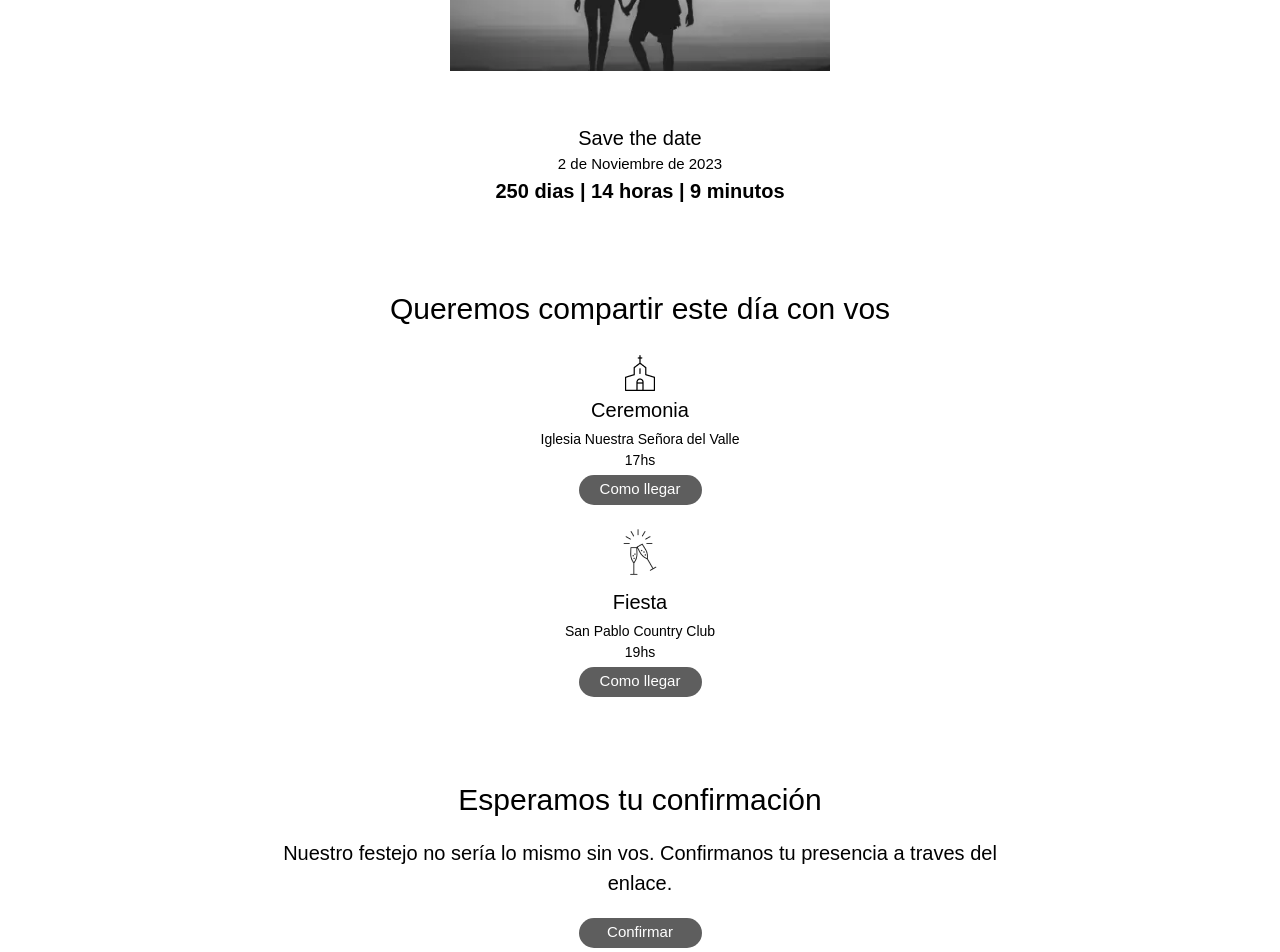
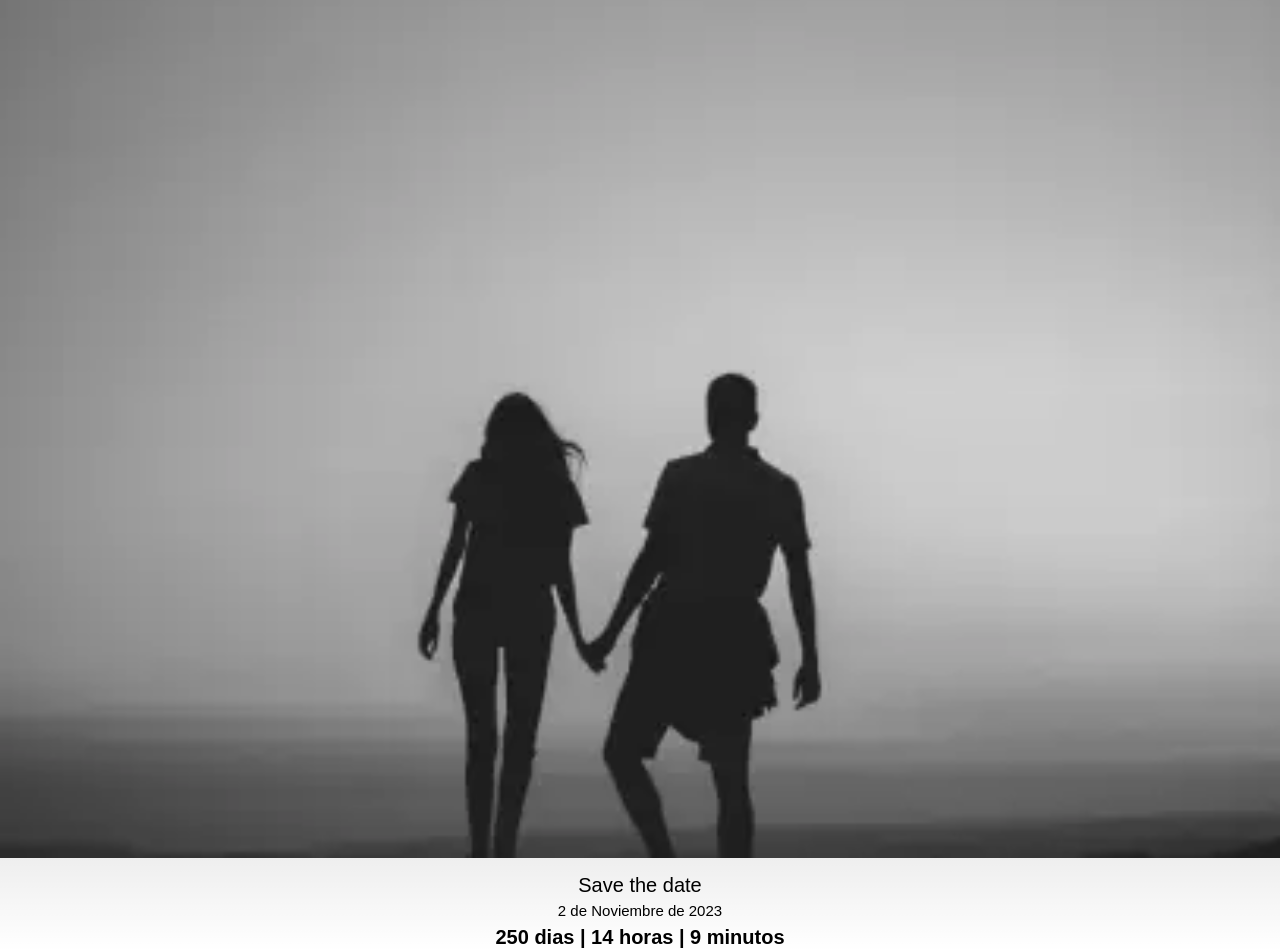
Before and after one commit to Martinasorialanzi/wedPractice, a Next.js app: page / in a window 1280 px wide. Shown: the part 460-1412 px from the top of the page. Built offline with nearby package versions, Linux system fonts and the light colour scheme; a web font is replaced by a local one.

Commit message:
foto ppal

```diff
--- a/package.json
+++ b/package.json
@@ -13,6 +13,7 @@
     "@emotion/styled": "^11.11.0",
     "@mui/icons-material": "^5.15.11",
     "@mui/material": "^5.15.11",
+    "gsap": "^3.12.5",
     "next": "14.1.0",
     "react": "^18",
     "react-dom": "^18"
--- a/src/app/page.js
+++ b/src/app/page.js
@@ -4,9 +4,11 @@ import Banner from "@/components/home/Home";
 import Mas from "@/components/mas/Mas";
 import Regalos from "@/components/regalos/Regalos";
 
+
+
 export default function Home() {
   return (
-    <main className="flex min-h-screen flex-col items-center justify-between mt-5 mx-3 ">
+    <main className="flex min-h-screen flex-col items-center justify-between  ">
       <Banner />
       <Event />
       <Confirmation />
--- a/src/components/event/Event.jsx
+++ b/src/components/event/Event.jsx
@@ -7,7 +7,7 @@ const Event = () => {
     <>
 
 
-<section className=" mt-20">
+<section className=" mt-10">
       <section
         id="Evento"
         className="grid w-[100%] justify-center items-center  "
--- a/src/components/home/Home.jsx
+++ b/src/components/home/Home.jsx
@@ -27,24 +27,30 @@ const Banner = () => {
     <>
 
 
-      <section className="grid w-[100%] justify-center items-center mt-5  ">
-        <p className="text-[25px] lg:text-[40px] font-medium text-center">Nombre & Nombre</p>
+      <section className="grid w-full justify-center items-center   ">
+      <div className="relative bg-gradient-to-t from-transparent to-[#000000]  ">
+        <p className="absolute w-full mt-5 text-[30px] lg:text-[40px] font-medium text-center  ">Nombre & Nombre</p>
+
         <Image
           src="/pareja.webp"
           // ref={imageRef}
           priority
           alt='pareja'
-          width={380}
-          height={419}
-          className='justify-self-center m-10'
+          width={window.innerWidth}
+          height={418}
+          className=' justify-self-center'
+
         />
-        <section className="col-span-1 text-center mt-3">
+
+
+        <section className=" w-full col-span-1 text-center mt-3">
           <p className="text-[20px] font-normal text-center ">Save the date</p>
           <p className="text-[15px] font-normal text-center ">
             2 de Noviembre de 2023
           </p>
          <Counter />
         </section>
+        </div>
       </section>
     </>
   );
```
Also changed, not shown: public/pareja2.jpeg (added), 1 other file (tests, documents, lock files or other folders).
